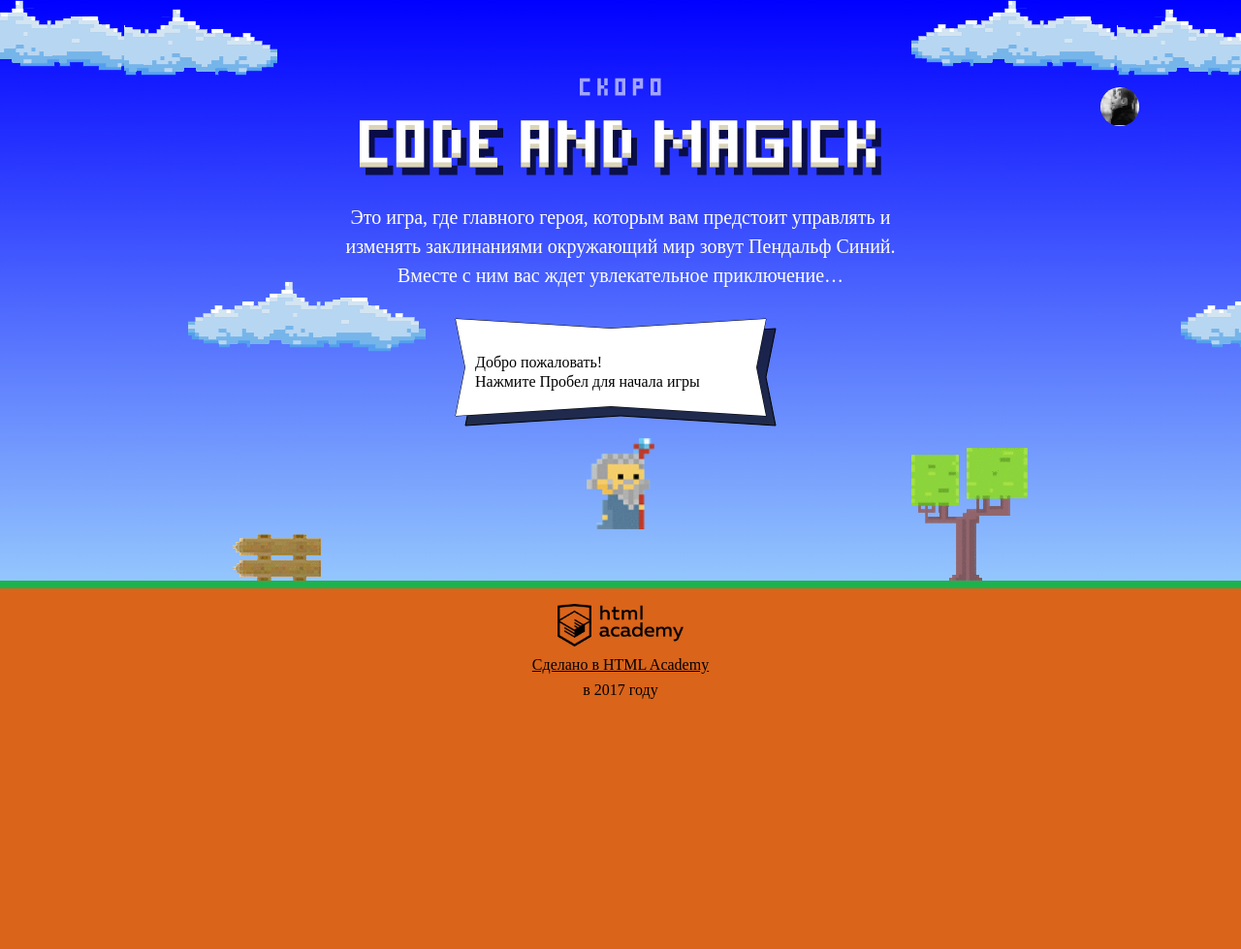
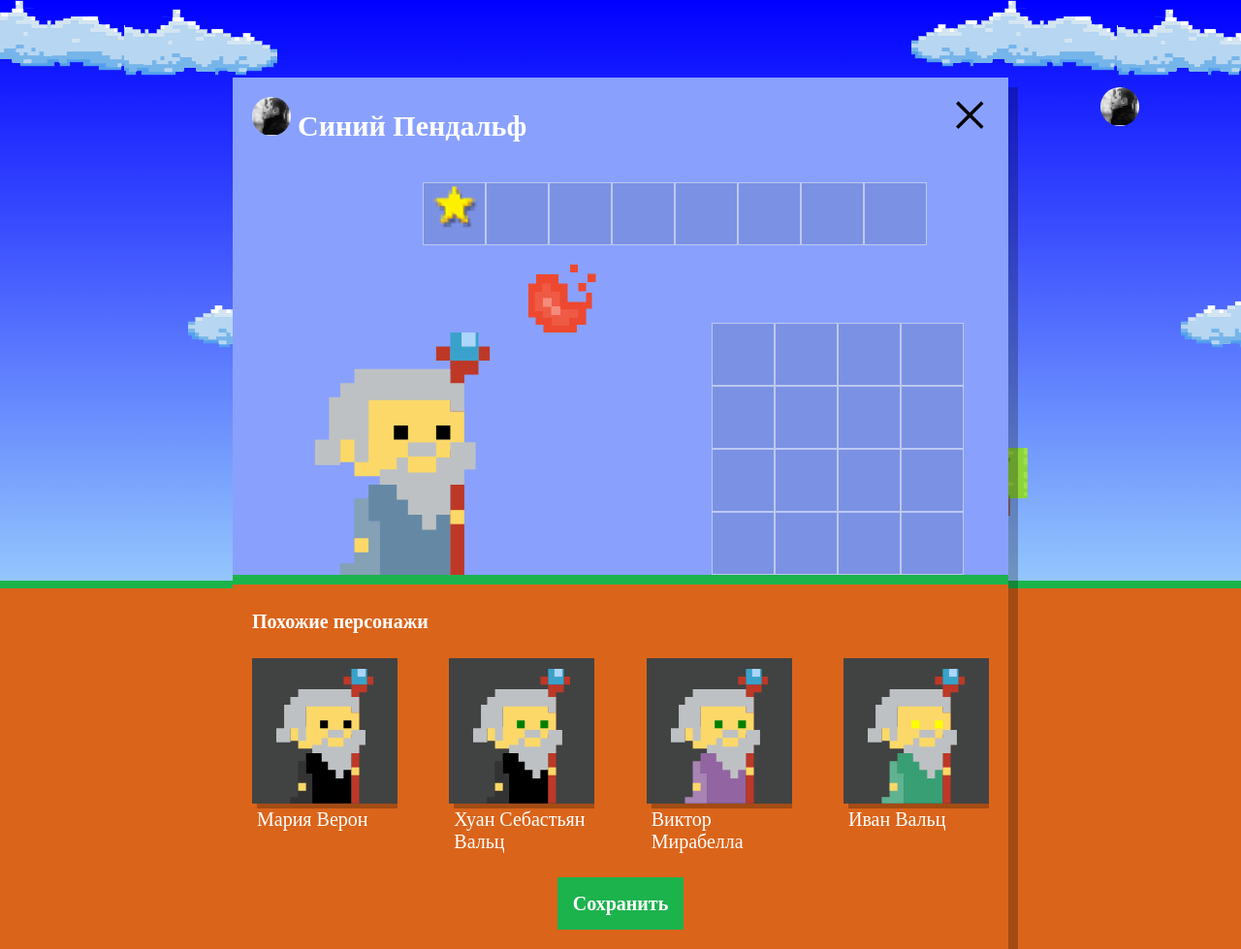
Before and after one commit to AdmiralBankir/971067-code-and-magick-18, a website: page index.html in a window 1280 px wide. Shown: the whole page at 97% size. Before the commit the page ends 800 px from the top, so only its background shows below. Drawn offline with Linux system fonts and the light colour scheme; a web font is replaced by a local one.

Commit message:
Третье задание

```diff
--- /dev/null
+++ b/js/setup.js
@@ -0,0 +1,52 @@
+'use strict';
+
+var WIZARD_NAMES = ['Иван', 'Хуан Себастьян', 'Мария', 'Крситоф', 'Виктор',
+  'Юлия', 'Люпита', 'Вашингтон'];
+
+var WIZARD_SURNAMES = ['да Марья', 'Верон', 'Мирабелла', 'Вальц', 'Онопко',
+  'Топольницая', 'Нионго', 'Ирвинг'];
+
+var WIZARD_COAT_COLORS = ['rgb(101, 137, 164)', 'rgb(241, 43, 107)',
+  'rgb(146, 100, 161)', 'rgb(56, 159, 117)', 'rgb(215, 210, 55)', 'rgb(0, 0, 0)'];
+
+var WIZARD_EYES_COLORS = ['black', 'red', 'blue', 'yellow', 'green'];
+
+var wizards = [];
+
+for (var i = 0; i < 4; i++) {
+  wizards[i] = {
+    name: WIZARD_NAMES[window.randomInt(0, WIZARD_NAMES.length)] + ' '
+    + WIZARD_SURNAMES[window.randomInt(0, WIZARD_SURNAMES.length)],
+
+    coatColor: WIZARD_COAT_COLORS[window.randomInt(0, WIZARD_COAT_COLORS.length)],
+
+    eyesColor: WIZARD_EYES_COLORS[window.randomInt(0, WIZARD_EYES_COLORS.length)]
+  };
+}
+
+var userDialog = document.querySelector('.setup');
+userDialog.classList.remove('hidden');
+
+document.querySelector('.setup-similar').classList.remove('hidden');
+
+var similarListElement = document.querySelector('.setup-similar-list');
+var similarWizardTemplate = document.querySelector('#similar-wizard-template').content.querySelector('.setup-similar-item');
+
+var renderWizard = function (wizard) {
+  var wizardElement = similarWizardTemplate.cloneNode(true);
+
+  wizardElement.querySelector('.setup-similar-label').textContent = wizard.name;
+  wizardElement.querySelector('.wizard-coat').style.fill = wizard.coatColor;
+  wizardElement.querySelector('.wizard-eyes').style.fill = wizard.eyesColor;
+
+  return wizardElement;
+};
+
+var fragment = document.createDocumentFragment();
+for (i = 0; i < wizards.length; i++) {
+  fragment.appendChild(renderWizard(wizards[i]));
+}
+
+similarListElement.appendChild(fragment);
+
+userDialog.querySelector('setup-similiar').classList.remove('hidden');
```
Also changed, not shown: index.html (+6 -0 lines).
